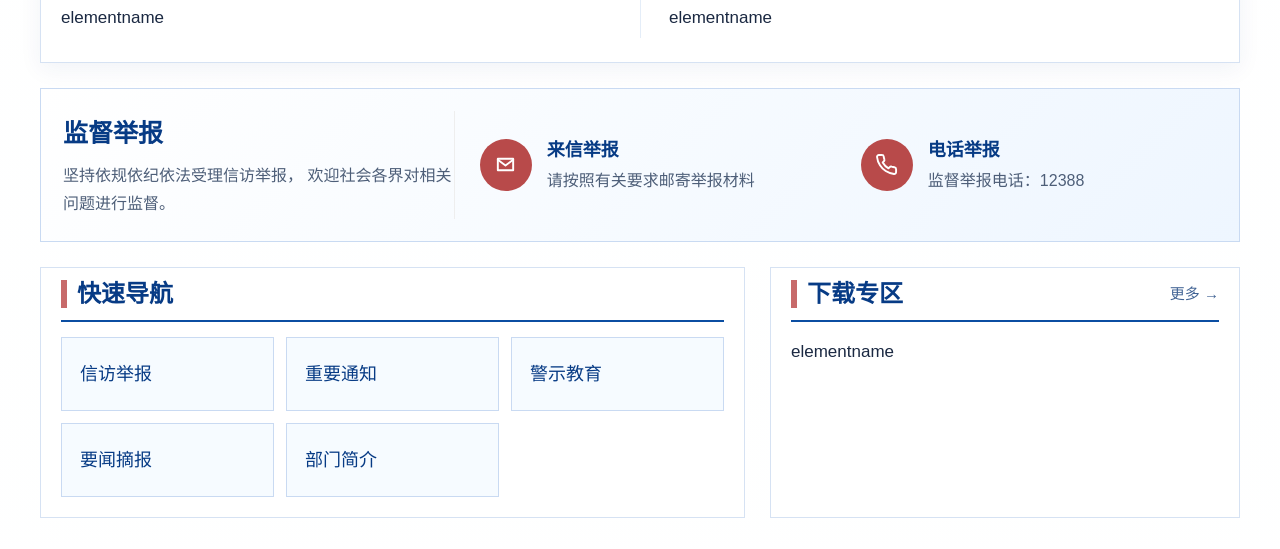
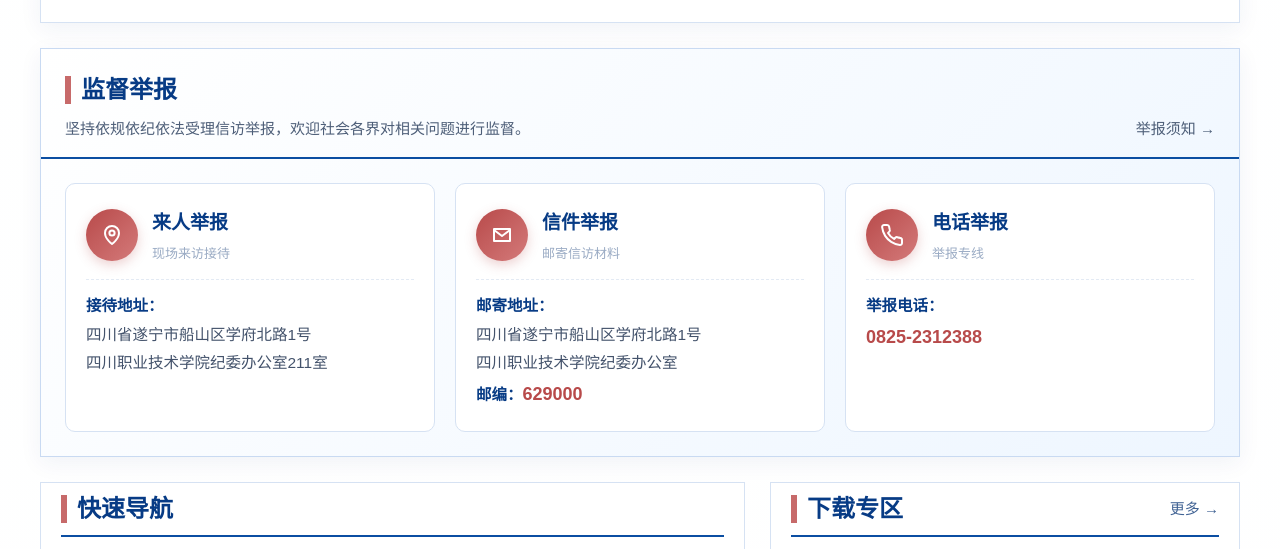
Before and after one commit to dasiy997/website_jiwei, a plain HTML site: page index.html in a window 1280 px wide. Shown: the part 1139-1688 px from the top of the page. Drawn offline with Linux system fonts and the light colour scheme.

Commit message:
1004°汾

```diff
--- a/index.html
+++ b/index.html
@@ -581,47 +581,84 @@ ul {
 
 .report-section {
     margin-top: 25px;
-    background: linear-gradient(
-        135deg,
-        #fff,
-        #eef6ff
-    );
-    border: 1px solid #c9daf2;}
-
-.report-inner {
+    background: linear-gradient(135deg, #fff, #eef6ff);
+    border: 1px solid #c9daf2;
+    box-shadow: 0 6px 22px rgba(16,57,112,.06);}
+
+.report-header {
+    display: flex;
+    align-items: flex-end;
+    justify-content: space-between;
+    gap: 16px;
+    padding: 20px 24px 14px;
+    border-bottom: 2px solid #0b4ea2;}
+
+.report-header .title-left {
+    display: flex;
+    align-items: center;}
+
+.report-header .red-line {
+    width: 6px;
+    height: 28px;
+    background: #c76a6a;
+    margin-right: 10px;}
+
+.report-header h3 {
+    font-family: "Microsoft YaHei", "微软雅黑", sans-serif;
+    font-size: 24px;
+    color: #073b85;}
+
+.report-header p {
+    color: #4d5e78;
+    font-size: 15px;
+    margin-top: 5px;}
+
+.report-header .more {
+    font-size: 15px;
+    color: #416394;
+    white-space: nowrap;}
+
+.report-header .more:hover {
+    color: #b84a4a;}
+
+.report-grid {
     display: grid;
-    grid-template-columns: 1.1fr 1fr 1fr;
-    padding: 22px;
-    gap: 25px;}
-
-.report-intro {
-    border-right: 1px solid #eee;}
-
-.report-intro h3 {
-    color: #073b85;
-    font-family: "Microsoft YaHei", "微软雅黑", sans-serif;
-    font-size: 25px;
-    margin-bottom: 7px;}
-
-.report-intro p {
-    color: #4d5e78;
-    font-size: 16px;}
-
-.report-box {
+    grid-template-columns: repeat(3, 1fr);
+    gap: 20px;
+    padding: 24px;}
+
+.report-card {
+    background: #fff;
+    border: 1px solid #d6e2f3;
+    border-radius: 10px;
+    padding: 22px 20px 20px;
+    display: flex;
+    flex-direction: column;
+    transition: .25s;}
+
+.report-card:hover {
+    transform: translateY(-3px);
+    box-shadow: 0 12px 26px rgba(16,57,112,.12);
+    border-color: #0b4ea2;}
+
+.report-card-top {
     display: flex;
     align-items: center;
-    gap: 15px;}
+    gap: 14px;
+    margin-bottom: 14px;}
 
 .report-icon {
     width: 52px;
     height: 52px;
     border-radius: 50%;
-    background: #b84a4a;
+    background: linear-gradient(135deg, #b84a4a, #d47a7a);
     color: #fff;
     display: flex;
     justify-content: center;
     align-items: center;
-    font-size: 23px;}
+    font-size: 24px;
+    flex-shrink: 0;
+    box-shadow: 0 4px 12px rgba(184,74,74,.25);}
 
 .icon-svg {
     width: 1em;
@@ -633,13 +670,35 @@ ul {
     stroke-linecap: round;
     stroke-linejoin: round;}
 
-.report-box h4 {
+.report-card h4 {
     color: #073b85;
-    font-size: 18px;}
-
-.report-box p {
-    font-size: 16px;
-    color: #4d5e78;}
+    font-size: 19px;
+    font-family: "Microsoft YaHei", "微软雅黑", sans-serif;}
+
+.report-card .report-tag {
+    font-size: 13px;
+    color: #9aabc4;
+    margin-top: 2px;}
+
+.report-card .report-detail {
+    font-size: 15.5px;
+    color: #43526b;
+    line-height: 1.85;
+    border-top: 1px dashed #e3eaf4;
+    padding-top: 12px;}
+
+.report-card .report-detail .label {
+    color: #073b85;
+    font-weight: 600;}
+
+.report-card .report-detail .hot {
+    color: #b84a4a;
+    font-size: 18px;
+    font-weight: 700;
+    text-decoration: none;}
+
+.report-card .report-detail .hot:hover {
+    text-decoration: underline;}
 
 /* =========================
    快速导航 + 下载
@@ -847,7 +906,7 @@ ul {
 
     .warning-content,
     .rules-content,
-    .report-inner {
+    .report-grid {
         grid-template-columns: 1fr;}
 
     .rules-card {
@@ -861,10 +920,10 @@ ul {
         border-top: 1px solid #e4edf8;
         padding-top: 18px;}
 
-    .report-intro {
-        border-right: none;
-        border-bottom: 1px solid #eee;
-        padding-bottom: 15px;}
+    .report-header {
+        flex-direction: column;
+        align-items: flex-start;
+        gap: 8px;}
 
     .focus-news {
         grid-template-columns: 1fr;
@@ -945,25 +1004,7 @@ ul {
 
 <body>
 
-<!-- =========================
-     顶部信息
-========================= -->
-
-<div class="top-bar">
-    <div class="container">
-        <div class="top-left">
-            <span>首页</span>
-            <span>设为首页</span>
-            <span>加入收藏</span>
-        </div>
-
-        <div class="top-right">
-            <a href="#">无障碍浏览</a>
-            <a href="#">网站地图</a>
-            <a href="#">联系我们</a>
-        </div>
-    </div>
-</div>
+
 
 
 <!-- =========================
@@ -1007,7 +1048,7 @@ ul {
             <ul>
 
                 <li>
-                    <a href="/system/go.jsp?treeid=1001&apptype=index&urltype=tree.TreeTempUrl" class="active" target="">首页</a>
+                    <a href="/system/go.jsp?treeid=1001&apptype=index&urltype=tree.TreeTempUrl" target="">首页</a>
                 </li>
 
                 <li>
@@ -1262,22 +1303,58 @@ ul {
 
 <section class="report-section">
 
-    <div class="report-inner">
-
-
-        <div class="report-intro">
-
+    <div class="report-header">
+
+        <div>
+            <div class="title-left">
+                <span class="red-line"></span>
                 <h3>监督举报</h3>
-
-            <p>
-                坚持依规依纪依法受理信访举报，
-                欢迎社会各界对相关问题进行监督。
-            </p>
-
-        </div>
-
-
-        <div class="report-box">
+            </div>
+            <p>坚持依规依纪依法受理信访举报，欢迎社会各界对相关问题进行监督。</p>
+        </div>
+
+        <a href="/system/go.jsp?treeid=1019&apptype=treetemp&urltype=tree.TreeTempUrl" class="more" target=""><p>举报须知 →</p></a>
+
+    </div>
+
+
+    <div class="report-grid">
+
+
+        <!-- 来人举报 -->
+
+        <div class="report-card">
+
+            <div class="report-card-top">
+
+                <div class="report-icon">
+                    <svg class="icon-svg" viewbox="0 0 24 24" aria-hidden="true">
+                        <path d="M12 21s-7-5.2-7-11a7 7 0 0 1 14 0c0 5.8-7 11-7 11z"></path>
+                        <circle cx="12" cy="10" r="2.6"></circle>
+                    </svg>
+                </div>
+
+                <div>
+                    <h4>来人举报</h4>
+                    <div class="report-tag">现场来访接待</div>
+                </div>
+
+            </div>
+
+            <div class="report-detail">
+                <span class="label">接待地址：</span><br>
+                四川省遂宁市船山区学府北路1号<br>
+                四川职业技术学院纪委办公室211室
+            </div>
+
+        </div>
+
+
+        <!-- 信件举报 -->
+
+        <div class="report-card">
+
+            <div class="report-card-top">
 
                 <div class="report-icon">
                     <svg class="icon-svg" viewbox="0 0 24 24" aria-hidden="true">
@@ -1287,14 +1364,27 @@ ul {
                 </div>
 
                 <div>
-                <h4><a href="/system/go.jsp?treeid=1019&apptype=treetemp&urltype=tree.TreeTempUrl" target="">来信举报</a></h4>
-                <p>请按照有关要求邮寄举报材料</p>
-            </div>
-
-        </div>
-
-
-        <div class="report-box">
+                    <h4>信件举报</h4>
+                    <div class="report-tag">邮寄信访材料</div>
+                </div>
+
+            </div>
+
+            <div class="report-detail">
+                <span class="label">邮寄地址：</span><br>
+                四川省遂宁市船山区学府北路1号<br>
+                四川职业技术学院纪委办公室<br>
+                <span class="label">邮编：</span><span class="hot">629000</span>
+            </div>
+
+        </div>
+
+
+        <!-- 电话举报 -->
+
+        <div class="report-card">
+
+            <div class="report-card-top">
 
                 <div class="report-icon">
                     <svg class="icon-svg" viewbox="0 0 24 24" aria-hidden="true">
@@ -1303,8 +1393,15 @@ ul {
                 </div>
 
                 <div>
-                <h4><a>电话举报</a></h4>
-                <p>监督举报电话：12388</p>
+                    <h4>电话举报</h4>
+                    <div class="report-tag">举报专线</div>
+                </div>
+
+            </div>
+
+            <div class="report-detail">
+                <span class="label">举报电话：</span><br>
+                <a class="hot" href="tel:0825-2312388">0825-2312388</a>
             </div>
 
         </div>
@@ -1402,7 +1499,7 @@ ul {
 
         <div class="footer-brand">
 
-            <div class="footer-title">中共四川职业技术学院<br>纪律检查委员会办公室、监察处</div>
+            <div class="footer-title">中共四川职业技术学院纪律检查委员会办公室、监察处</div>
 
             <div class="footer-contact">
                 <p><span class="c-label">地址</span>四川省遂宁市船山区学府北路1号</p>
@@ -1414,15 +1511,15 @@ ul {
 
         <div class="footer-links">
             <div class="footer-col-title">快速链接</div>
-            <a href="#">中央纪委国家监察</a>
-            <a href="#">中共四川省纪委 四川监察委员会</a>
-            <a href="#">中共遂宁市纪委 遂宁监察委员会</a>
-            <a href="#">四川职业技术学院</a>
-        </div>
-
-    </div>
-
-    <div class="footer-bottom">版权所有 2026 中共四川职业技术学院纪律检查委员会办公室、监察处</div>
+            <a href="https://www.ccdi.gov.cn/">中央纪委国家监察</a>
+            <a href="https://www.scjc.gov.cn/">中共四川省纪委 四川监察委员会</a>
+            <a href="https://www.sjc.gov.cn/">中共遂宁市纪委 遂宁监察委员会</a>
+            <a href="https://www.scvtc.edu.cn/">四川职业技术学院</a>
+        </div>
+
+    </div>
+
+    <div class="footer-bottom">版权所有@2026 中共四川职业技术学院纪律检查委员会办公室、监察处</div>
 
 </footer>
 
```
Also changed, not shown: content(1).html (+55 -86 lines), list(1).html (+18 -30 lines), 1 other file. Lines whose indentation alone changed are shown as unchanged.
